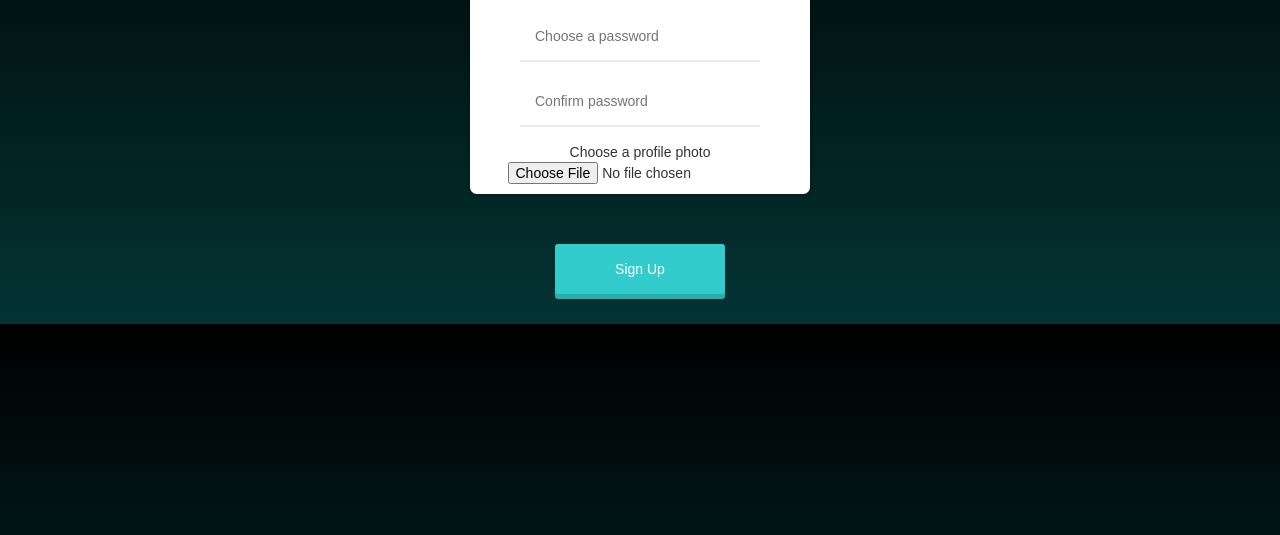
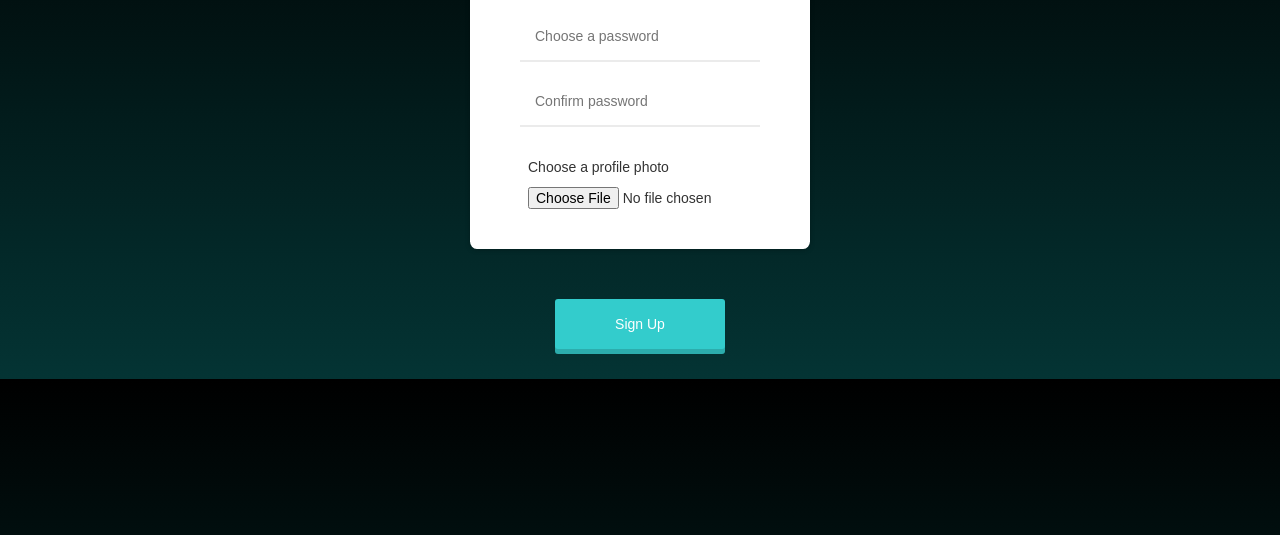
Before and after one commit to FernandaPalacios/what-a-movie, a website: page App/SignUp/signup.html in a window 1280 px wide. Shown: the part 183-718 px from the top of the page. Drawn offline with nearby package versions, Linux system fonts and the light colour scheme.

Commit message:
style sign up choose photo

```diff
--- a/App/SignUp/signup.css
+++ b/App/SignUp/signup.css
@@ -121,12 +121,18 @@ font-family: cursive;
 .file{
     display: inline-block;
 }
-.file_btn{
-    position:relative;
-    left:50%;
-    align-items: center;
-    text-align: center !important;
-}
 #signup_box{
     margin:auto;
 }
+
+#profilePhotoContainer{
+    margin-left:15%;
+    margin-top: 30px;
+    margin-bottom: 30px;
+}
+
+#choosePhotoContainer{
+    text-align:left;
+    margin-top:20px;
+    margin-bottom: 10px;
+}
--- a/App/SignUp/signup.html
+++ b/App/SignUp/signup.html
@@ -26,10 +26,11 @@
                 <input id="confirm_password" name="user[password2]" type="password" placeholder="Confirm password" required="required" class="input pass"/>
 
                   <div class="col-4 file_box">
-                      <div class="file center"> Choose a profile photo
-                          <input type="file"name="" id="file_btn">
-                      </div>
-                  </div>
+                      <div id="profilePhotoContainer">
+                      <div id="choosePhotoContainer"> Choose a profile photo</div>
+                          <input type="file" name="" id="file_btn">
+                    </div>
+                </div>
                  </div>
                 <input type="button"  value="Sign Up" id="sign_up_btn" class="inputButton"/>
 
```
